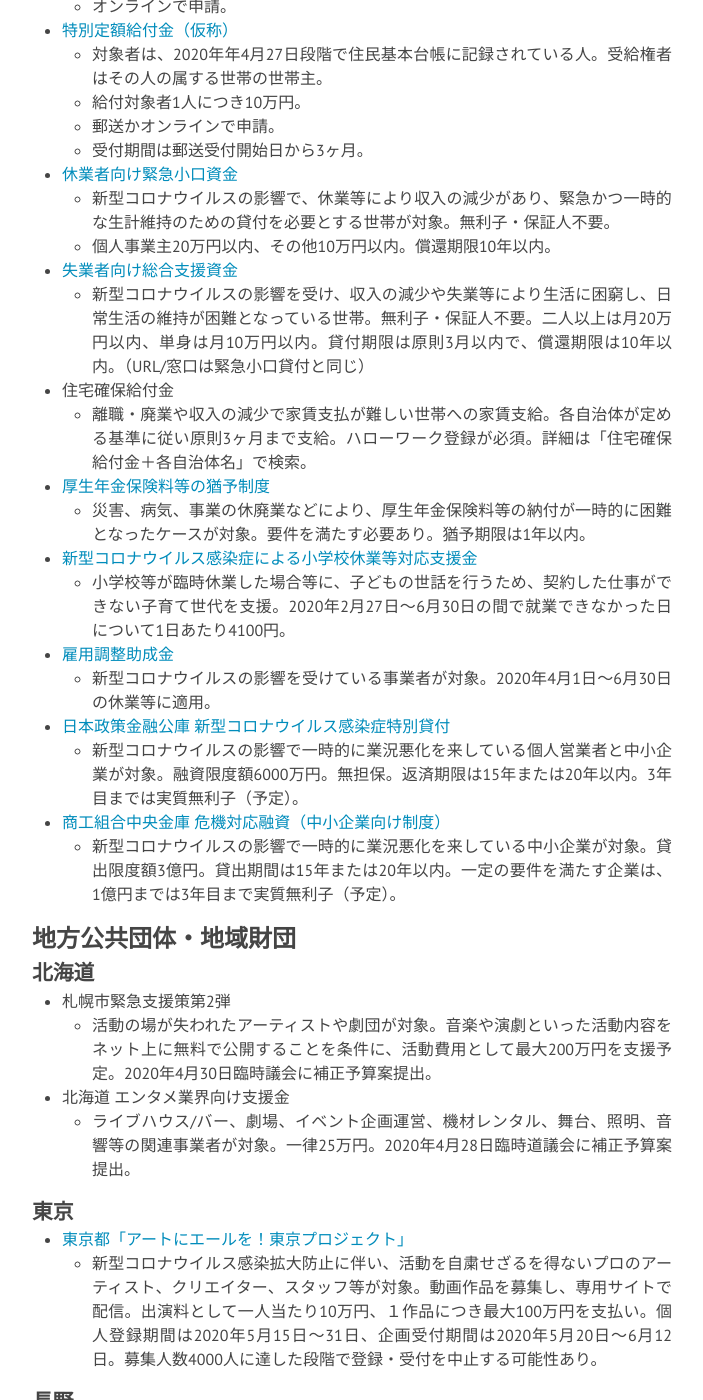
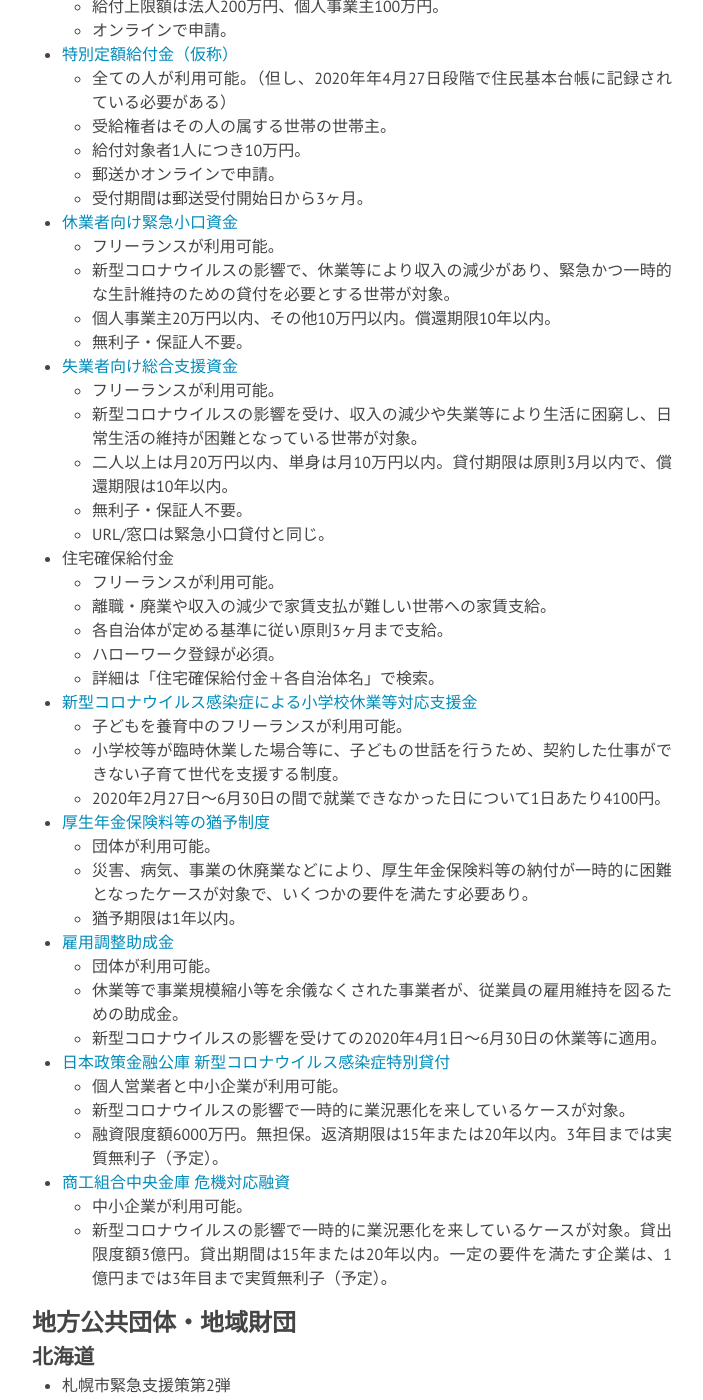
Before and after one commit to a-okuda/resources-for-artists, a Jekyll site: the page built from a_artists.md, in a window 1280 px wide and 1400 px high, scrolled down 789 px. Shown: the whole window, without its empty margins (288-991 px from the left). Built offline with Jekyll 4.4.1, drawn with Linux system fonts in a browser that asks for light colours; nearby versions of some CDN libraries; some of the changed text lies outside the part shown.

Commit message:
Update a_artists.md

```diff
--- a/a_artists.md
+++ b/a_artists.md
@@ -11,57 +11,94 @@ permalink: /artists/
 ## 国・政府系機関
 
 * [持続化給付金](https://www.meti.go.jp/covid-19/pdf/kyufukin_kojin.pdf?fbclid=IwAR3PnR-vO63PhI-zgzZyXpYb9zhfuiecTJuSbX3xfSMf2D5xQekOqMmsNPo)
+	* フリーランス、NPO含む法人が利用可能。
 	* 事業収入が前年同月比で50％以上減少した場合、減少額を補填。
-	* NPO法人なども申請可能。給付上限額は法人200万円、個人事業主100万円。
+	* 給付上限額は法人200万円、個人事業主100万円。
 	* オンラインで申請。
 *  [特別定額給付金（仮称）](https://www.soumu.go.jp/menu_seisaku/gyoumukanri_sonota/covid-19/kyufukin.html#gaiyo)
-	* 対象者は、2020年年4月27日段階で住民基本台帳に記録されている人。受給権者はその人の属する世帯の世帯主。
+	* 全ての人が利用可能。（但し、2020年年4月27日段階で住民基本台帳に記録されている必要がある）
+	* 受給権者はその人の属する世帯の世帯主。
 	* 給付対象者1人につき10万円。
 	* 郵送かオンラインで申請。
 	* 受付期間は郵送受付開始日から3ヶ月。
 * [休業者向け緊急小口資金](https://www.mhlw.go.jp/content/000621220.pdf)
-	* 新型コロナウイルスの影響で、休業等により収入の減少があり、緊急かつ一時的な生計維持のための貸付を必要とする世帯が対象。無利子・保証人不要。
+	* フリーランスが利用可能。
+	* 新型コロナウイルスの影響で、休業等により収入の減少があり、緊急かつ一時的な生計維持のための貸付を必要とする世帯が対象。
 	* 個人事業主20万円以内、その他10万円以内。償還期限10年以内。
+	* 無利子・保証人不要。
 *  [失業者向け総合支援資金](https://www.mhlw.go.jp/content/000621220.pdf)
-	* 新型コロナウイルスの影響を受け、収入の減少や失業等により生活に困窮し、日常生活の維持が困難となっている世帯。無利子・保証人不要。二人以上は月20万円以内、単身は月10万円以内。貸付期限は原則3月以内で、償還期限は10年以内。（URL/窓口は緊急小口貸付と同じ）
+	* フリーランスが利用可能。
+	* 新型コロナウイルスの影響を受け、収入の減少や失業等により生活に困窮し、日常生活の維持が困難となっている世帯が対象。
+	* 二人以上は月20万円以内、単身は月10万円以内。貸付期限は原則3月以内で、償還期限は10年以内。
+	* 無利子・保証人不要。
+	* URL/窓口は緊急小口貸付と同じ。
 *   住宅確保給付金
-	* 離職・廃業や収入の減少で家賃支払が難しい世帯への家賃支給。各自治体が定める基準に従い原則3ヶ月まで支給。ハローワーク登録が必須。詳細は「住宅確保給付金＋各自治体名」で検索。
+	* フリーランスが利用可能。
+	* 離職・廃業や収入の減少で家賃支払が難しい世帯への家賃支給。
+	* 各自治体が定める基準に従い原則3ヶ月まで支給。
+	* ハローワーク登録が必須。
+	* 詳細は「住宅確保給付金＋各自治体名」で検索。
+* [新型コロナウイルス感染症による小学校休業等対応支援金](https://www.mhlw.go.jp/content/11603000/000620642.pdf?fbclid=IwAR327NkYj1E1upNEcOyvqe2pO__SRkGinC-DnoZQyfpIoPhJZPVfY7nendc)
+	* 子どもを養育中のフリーランスが利用可能。
+	* 小学校等が臨時休業した場合等に、子どもの世話を行うため、契約した仕事ができない子育て世代を支援する制度。
+	* 2020年2月27日〜6月30日の間で就業できなかった日について1日あたり4100円。
 * [厚生年金保険料等の猶予制度](https://www.nenkin.go.jp/service/kounen/jigyonushi/sonota/kankayuyo.files/10.pdf)
-	* 災害、病気、事業の休廃業などにより、厚生年金保険料等の納付が一時的に困難となったケースが対象。要件を満たす必要あり。猶予期限は1年以内。
-* [新型コロナウイルス感染症による小学校休業等対応支援金](https://www.mhlw.go.jp/content/11603000/000620642.pdf?fbclid=IwAR327NkYj1E1upNEcOyvqe2pO__SRkGinC-DnoZQyfpIoPhJZPVfY7nendc)
-	* 小学校等が臨時休業した場合等に、子どもの世話を行うため、契約した仕事ができない子育て世代を支援。2020年2月27日〜6月30日の間で就業できなかった日について1日あたり4100円。
+	* 団体が利用可能。
+	* 災害、病気、事業の休廃業などにより、厚生年金保険料等の納付が一時的に困難となったケースが対象で、いくつかの要件を満たす必要あり。
+	* 猶予期限は1年以内。
 * [雇用調整助成金](https://www.mhlw.go.jp/content/11603000/000620642.pdf?fbclid=IwAR327NkYj1E1upNEcOyvqe2pO__SRkGinC-DnoZQyfpIoPhJZPVfY7nendc)
-	* 新型コロナウイルスの影響を受けている事業者が対象。2020年4月1日〜6月30日の休業等に適用。
+	* 団体が利用可能。
+	* 休業等で事業規模縮小等を余儀なくされた事業者が、従業員の雇用維持を図るための助成金。
+	* 新型コロナウイルスの影響を受けての2020年4月1日〜6月30日の休業等に適用。
 * [日本政策金融公庫 新型コロナウイルス感染症特別貸付](https://www.jfc.go.jp/n/finance/search/covid_19_m.html)
-	* 新型コロナウイルスの影響で一時的に業況悪化を来している個人営業者と中小企業が対象。融資限度額6000万円。無担保。返済期限は15年または20年以内。3年目までは実質無利子（予定）。
-* [商工組合中央金庫 危機対応融資（中小企業向け制度）](https://www.shokochukin.co.jp/disaster/pdf/corona_brochure.pdf?yclid=YJAD.1588005550.BEDZSK.dcq0cdgTlmZ8cTOoCOxzJuAWPUkpY4B1lSr4_rMjVEZHvD9fusLKPLRvN.kHm4ZGIZJ1eF80-)
-	* 新型コロナウイルスの影響で一時的に業況悪化を来している中小企業が対象。貸出限度額3億円。貸出期間は15年または20年以内。一定の要件を満たす企業は、1億円までは3年目まで実質無利子（予定）。
+	* 個人営業者と中小企業が利用可能。
+	* 新型コロナウイルスの影響で一時的に業況悪化を来しているケースが対象。
+	* 融資限度額6000万円。無担保。返済期限は15年または20年以内。3年目までは実質無利子（予定）。
+* [商工組合中央金庫 危機対応融資](https://www.shokochukin.co.jp/disaster/pdf/corona_brochure.pdf?yclid=YJAD.1588005550.BEDZSK.dcq0cdgTlmZ8cTOoCOxzJuAWPUkpY4B1lSr4_rMjVEZHvD9fusLKPLRvN.kHm4ZGIZJ1eF80-)
+	* 中小企業が利用可能。
+	* 新型コロナウイルスの影響で一時的に業況悪化を来しているケースが対象。貸出限度額3億円。貸出期間は15年または20年以内。一定の要件を満たす企業は、1億円までは3年目まで実質無利子（予定）。
 
 
 ## 地方公共団体・地域財団
 ### 北海道
 * 札幌市緊急支援策第2弾
-	* 活動の場が失われたアーティストや劇団が対象。音楽や演劇といった活動内容をネット上に無料で公開することを条件に、活動費用として最大200万円を支援予定。2020年4月30日臨時議会に補正予算案提出。
+	* 市内の活動の場が失われたアーティストや劇団が対象。
+	* 音楽や演劇といった活動内容をネット上に無料で公開することを条件に、活動費用として最大200万円を支援予定。
+	* 2020年4月30日臨時議会に補正予算案提出。
 * 北海道 エンタメ業界向け支援金
-	* ライブハウス/バー、劇場、イベント企画運営、機材レンタル、舞台、照明、音響等の関連事業者が対象。一律25万円。2020年4月28日臨時道議会に補正予算案提出。
+	* 道内のライブハウス/バー、劇場、イベント企画運営、機材レンタル、舞台、照明、音響等の関連事業者が対象。
+	* 一律25万円。
+	* 2020年4月28日臨時道議会に補正予算案提出。
 
 ### 東京
 * [東京都「アートにエールを！東京プロジェクト」](https://www.seikatubunka.metro.tokyo.lg.jp/bunka/katsu_shien/0000001441.html)
-	* 新型コロナウイルス感染拡大防止に伴い、活動を自粛せざるを得ないプロのアーティスト、クリエイター、スタッフ等が対象。動画作品を募集し、専用サイトで配信。出演料として一人当たり10万円、１作品につき最大100万円を支払い。個人登録期間は2020年5月15日〜31日、企画受付期間は2020年5月20日〜6月12日。募集人数4000人に達した段階で登録・受付を中止する可能性あり。
+	* 都内在住または都内を主な活動拠点とするプロのアーティスト、クリエイター、スタッフ等が対象。
+	* * 新型コロナウイルス感染拡大防止に伴い、活動を自粛せざるを得ない場合が対象。
+	* 動画作品を募集し、専用サイトで配信。
+	* 出演料として一人当たり10万円、１作品につき最大100万円を支払い。
+	* 個人登録期間は2020年5月15日〜31日、企画受付期間は2020年5月20日〜6月12日。
+	* 募集人数4000人に達した段階で登録・受付を中止する可能性あり。
 
 ### 長野
 * 長野県 活動自粛アーティスト支援
-	* インターネット上で観賞できる作品の創作活動に対しての補助を検討中。
+	* 県内のアーティストによるインターネット上で観賞できる作品の創作活動に対しての補助を検討中。
 * [県・市町村連携新型コロナウイルス拡大防止協力企業等特別支援事業（予定）](https://www.pref.nagano.lg.jp/sansei/sangyo/shokogyo/covid19kyoryoku.html)
-	* 新型コロナウイルス感染症拡大防止のための緊急事態措置等に伴い、休業要請等に応じた事業者に対して協力金等を支給。1事業者あたり30万円。2020年4月30日募集要項発表、5月7日より2週間程度受付。
+	* 新型コロナウイルス感染拡大防止のための休業要請等に応じた県内の事業者が対象。
+	* 1事業者あたり30万円。
+	* 2020年4月30日募集要項発表、5月7日より2週間程度受付。
 
 ### 愛知
 * [愛知県・市町村新型コロナウイルス感染症対策協力金](https://www.pref.aichi.jp/site/covid19-aichi/kyoryoku2.html?fbclid=IwAR3dDQyGND2wo7OTOkMdzk1eoRnrSqL-yn0wC-H_XWKCnPvyK5Qp9oxELZI)
-	* 劇場、映画館、美術館、バレエ教室、音楽教室など、幅広く対象。50万円まで。申請期間は2020年5月〜6月（予定）。
+	* 新型コロナウイルス感染拡大防止のための休業や営業時間短縮の要請を受けた県内の施設の運営者が対象。
+	* 50万円まで。
+	* 申請期間は2020年5月〜6月（予定）。
 
 ### 京都
 * [京都市文化芸術活動緊急奨励金](https://www.city.kyoto.lg.jp/bunshi/page/0000268998.html)
-	* 新型コロナウイルス感染症拡大防止など，現下の情勢において実施できる文化芸術活動（企画・制作・実施・リサーチ等）を募集。支払上限額は30万円。2020年5月17日締切。
+	* 京都市内で活動する個人またはグループが対象。（法人は対象外）
+	* 新型コロナウイルス感染症拡大防止など，現下の情勢において実施できる文化芸術活動（企画・制作・実施・リサーチ等）を募集。
+	* 支払上限額は30万円。
+	* 2020年5月17日締切。
 
 ### 大阪
 * [休業要請支援金(府・市町村共同支援金)](http://www.pref.osaka.lg.jp/keieishien/kyugyoshienkin/index.html)
```
